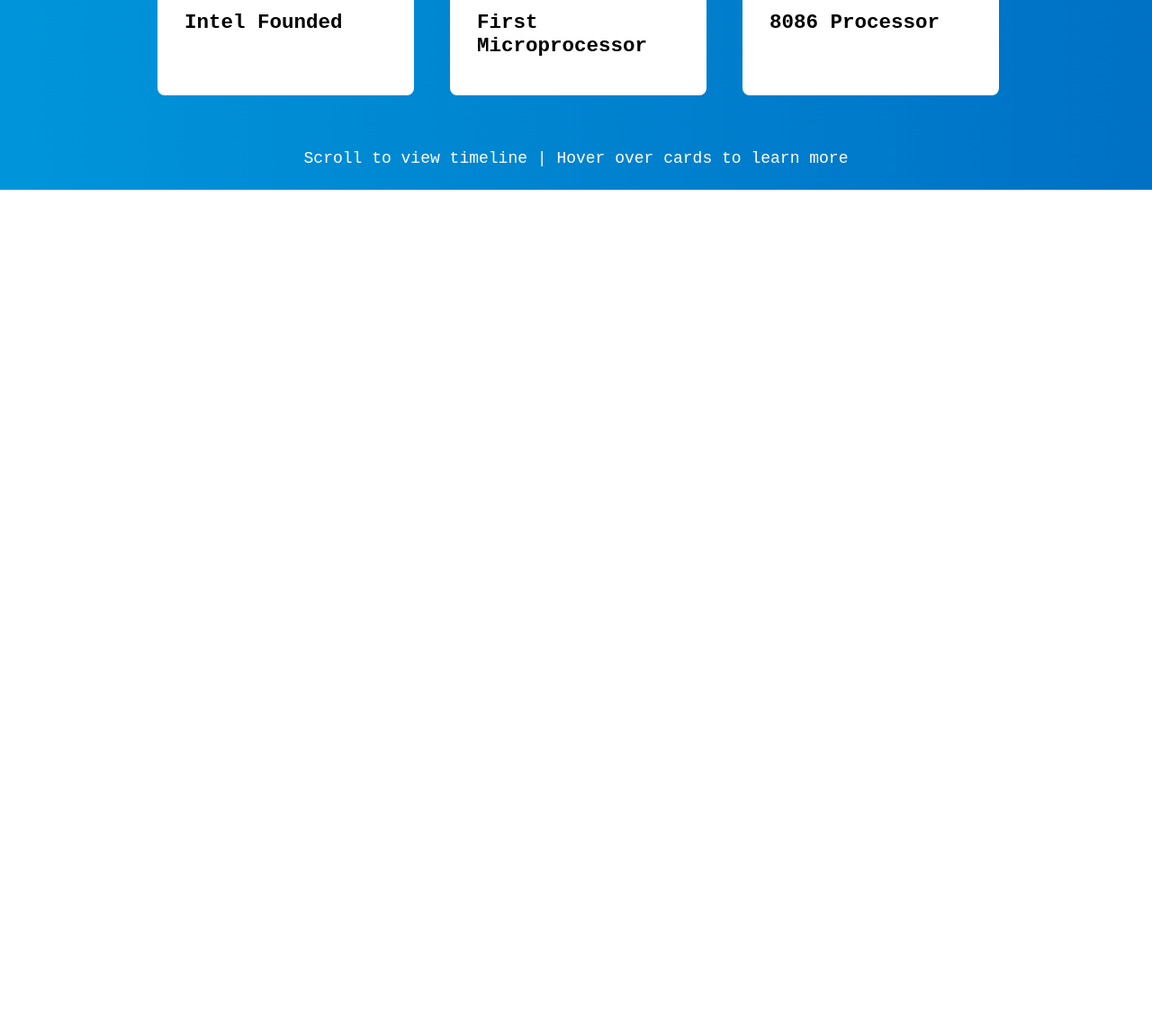
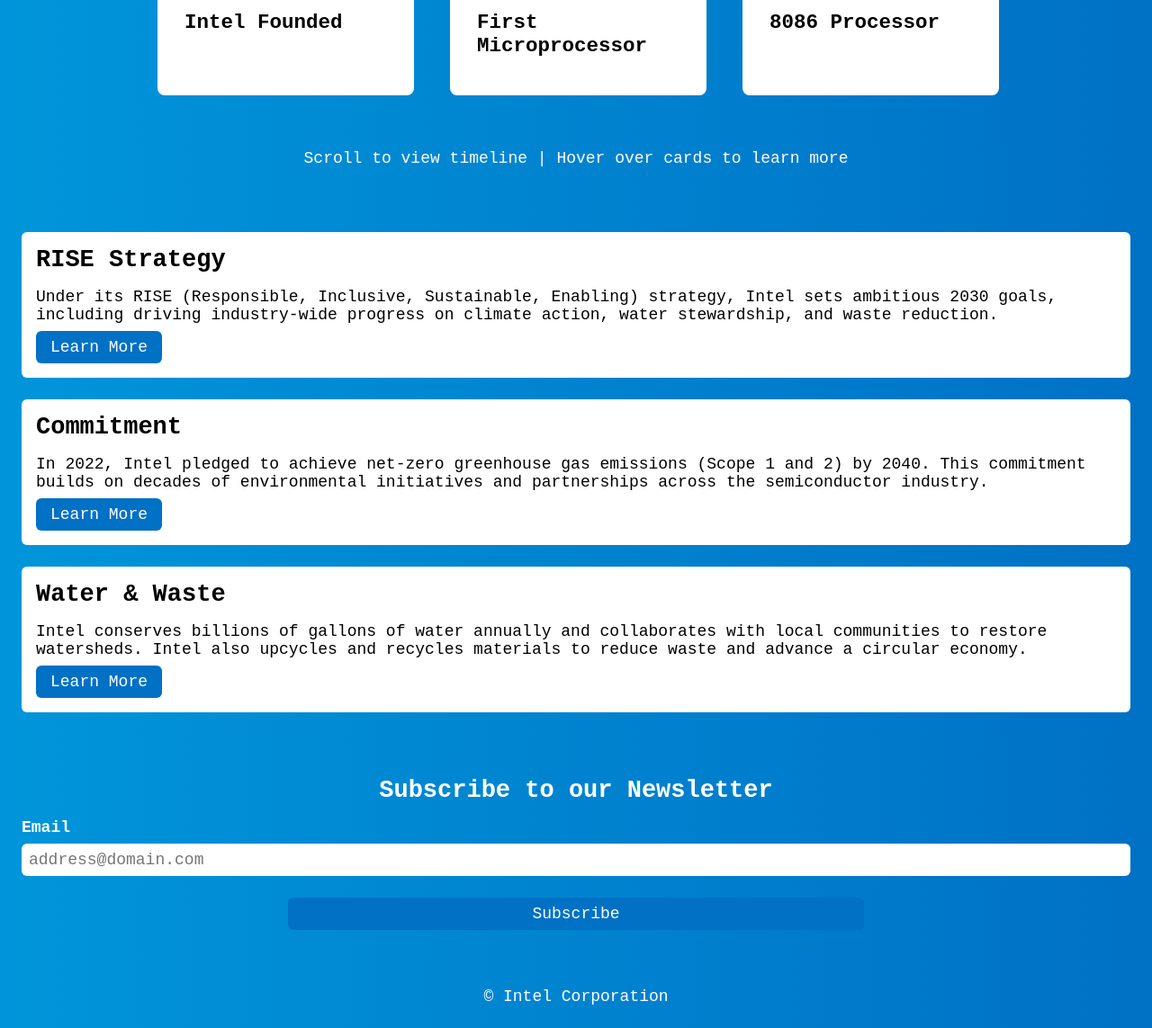
Before and after one commit to eev41/intel-sustainability-timeline-bootstrap, a plain HTML site: page index.html in a window 1280 px wide. Shown: the part 631-1774 px from the top of the page at 90% size. Before the commit the page ends 842 px from the top, so only its background shows below. Drawn offline with nearby package versions, Linux system fonts and the light colour scheme.

Commit message:
Added three-column info section and newsletter subscription form; improved accessibility

```diff
--- a/index.html
+++ b/index.html
@@ -1,18 +1,19 @@
 <!DOCTYPE html>
-<html lang="en">
+<html lang="en" dir="auto">
 <head>
   <meta charset="UTF-8"/>
   <meta name="viewport" content="width=device-width, initial-scale=1.0"/>
   <title>Intel: Sustainability Through the Ages</title>
   <link rel="stylesheet" href="style.css"/>
-</head>
+  <!-- Utilities-only: class-based styles without global resets -->
+  <link rel="stylesheet" href="https://cdn.jsdelivr.net/npm/bootstrap@5.3.8/dist/css/bootstrap-utilities.rtl.min.css" crossorigin="anonymous" />
+  </head>
 <body>
-
   <!-- Header / Hero Section -->
   <header>
     <div>
       <!-- Ask Copilot to teach you about `.svg`. 🙂 You'll need to resize the logo with CSS. -->
-      <a href="https://www.intel.com/content/www/us/en/homepage.html" target="_blank">
+      <a href="https://www.intel.com/content/www/us/en/homepage.html">
         <img src="img/intel-header-logo.svg" alt="Intel Logo"/>
       </a>
       <!-- Main Heading -->
@@ -30,11 +31,11 @@
   </header>
 
   <!-- Timeline Cards Section -->
-  <section class="card-container">
+  <main class="card-container">
 
     <!-- Card 1: 1968 -->
     <div class="card first" tabindex="0">
-      <img src="img/1.jpg"/>
+      <img src="img/1.jpg" alt="Drawing of scientists working in early computer lab"/>
       <h2>1968</h2>
       <h3>Intel Founded</h3>
       <!-- Add image -->
@@ -47,7 +48,7 @@
 
     <!-- Card 2: 1971 -->
     <div class="card" tabindex="0">
-      <img src="img/2.jpg"/>
+      <img src="img/2.jpg" alt="Image of Intel 4004 Microprocessor"/>
       <h2>1971</h2>
       <h3>First Microprocessor</h3>
       <!-- Add image -->
@@ -60,7 +61,7 @@
 
     <!-- Card 3: 1978 -->
     <div class="card" tabindex="0">
-      <img src="img/3.jpg"/>
+      <img src="img/3.jpg" alt="Image of Intel 8086 Processor"/>
       <h2>1978</h2>
       <h3>8086 Processor</h3>
       <!-- Add image -->
@@ -72,7 +73,7 @@
 
     <!-- Card 4: 1985 -->
     <div class="card" tabindex="0">
-      <img src="img/4.jpg"/>
+      <img src="img/4.jpg" alt="Image of Intel 386 Processor"/>
       <h2>1985</h2>
       <h3>386 Processor</h3>
       <!-- Add image -->
@@ -85,7 +86,7 @@
 
     <!-- Card 5: 2006 -->
     <div class="card" tabindex="0">
-      <img src="img/5.jpg"/>
+      <img src="img/5.jpg" alt="Photo of large greenhouse gas plumes rising from factory chimneys"/>
       <h2>2006</h2>
       <h3>Peak GHG Emissions</h3>
       <!-- Add image -->
@@ -99,7 +100,7 @@
 
     <!-- Card 6: 2020 -->
     <div class="card" tabindex="0">
-      <img src="img/6.jpg"/>
+      <img src="img/6.jpg" alt="Photo of hydropower plant spillway flowing with water"/>
       <h2>2020</h2>
       <h3>RISE Strategy</h3>
       <!-- Add image -->
@@ -112,7 +113,7 @@
 
     <!-- Card 7: 2022 -->
     <div class="card" tabindex="0">
-      <img src="img/7.jpg"/>
+      <img src="img/7.jpg" alt="Photo of hydropower plant spillway flowing with water"/>
       <h2>2022</h2>
       <h3>Net-Zero By 2040</h3>
       <!-- Add image -->
@@ -125,7 +126,7 @@
 
     <!-- Card 8: 2023 -->
     <div class="card" tabindex="0">
-      <img src="img/8.jpg"/>
+      <img src="img/8.jpg" alt="Photo of wind turbines scattered across fields"/>
       <h2>2023</h2>
       <h3>Renewable Electricity</h3>
       <!-- Add image -->
@@ -138,7 +139,7 @@
 
     <!-- Card 9: 2024 -->
     <div class="card last" tabindex="0">
-      <img src="img/9.jpg"/>
+      <img src="img/9.jpg" alt="Photo of man speaking into microphone in a full auditorium"/>
       <h2>2024</h2>
       <h3>Sustainability Summit</h3>
       <!-- Add image -->
@@ -148,8 +149,78 @@
         next-generation sustainable semiconductor manufacturing.
       </p>
     </div>
-  </section>
+  </main>
   <p id="instruction">Scroll to view timeline | Hover over cards to learn more</p>
   <p id="instruction-mobile">Scroll to view timeline | Tap cards to learn more</p>
+
+  <!-- 3-Column Content Section -->
+  <section class="p-4 rounded my-5 three-col-section container override">
+    <!-- The row holds the columns -->
+    <div class="row">
+      <!-- Column 1: full width on small screens, 1/3 on medium+ -->
+      <div class="p-3 bg-white rounded mb-4 col-12 col-md-4">
+        <h2 class="mb-3">RISE Strategy</h2>
+        <p>
+          Under its RISE (Responsible, Inclusive, Sustainable, Enabling) strategy,
+          Intel sets ambitious 2030 goals, including driving industry-wide
+          progress on climate action, water stewardship, and waste reduction.
+        </p>
+        <!-- Simple link styled by our local CSS -->
+        <a href="https://www.intel.com/content/www/us/en/environment/intel-and-the-environment.html" class="d-inline-block px-3 py-2 text-white text-decoration-none rounded mt-2">
+          Learn More
+        </a>
+      </div>
+
+      <!-- Column 2 -->
+      <div class="p-3 bg-white rounded mb-4 col-12 col-md-4">
+        <h2 class="mb-3">Commitment</h2>
+        <p>
+          In 2022, Intel pledged to achieve net-zero greenhouse gas emissions
+          (Scope 1 and 2) by 2040. This commitment builds on decades of
+          environmental initiatives and partnerships across the semiconductor
+          industry.
+        </p>
+        <a href="https://www.intc.com/news-events/press-releases/detail/1539/intel-commits-to-net-zero-greenhouse-gas-emissions-in-its" class="d-inline-block px-3 py-2 text-white text-decoration-none rounded mt-2">
+          Learn More
+        </a>
+      </div>
+
+      <!-- Column 3 -->
+      <div class="p-3 bg-white rounded mb-0 col-12 col-md-4">
+        <h2 class="mb-3">Water &amp; Waste</h2>
+        <p>
+          Intel conserves billions of gallons of water annually and
+          collaborates with local communities to restore watersheds.
+          Intel also upcycles and recycles materials to reduce waste and
+          advance a circular economy.
+        </p>
+        <a href="https://www.intel.com/content/www/us/en/policy/policy-water.html" class="text-white text-decoration-none px-3 py-2 rounded mt-2 d-inline-block">
+          Learn More
+        </a>
+      </div>
+    </div>
+  </section>
+
+  <!-- Subscription Form -->
+  <section class="container mb-5">
+    <h2 class="mb-3 text-center text-white">Subscribe to our Newsletter</h2>
+
+    <!-- Simple subscription form -->
+    <form class="d-flex flex-column gap-2 override" action="#" method="post">
+      <!-- Email label and input -->
+      <label for="email" class="fw-bold mx-4 text-white">Email</label>
+      <input id="email" name="email" type="email" placeholder="address@domain.com" class="p-2 bg-white border-0 rounded mx-4" required/>
+
+      <!-- Submit button -->
+      <button type="submit" class="text-white px-3 py-2 border-0 rounded my-3 mx-auto w-50 .d-flex">
+        Subscribe
+      </button>
+    </form>
+  </section>
+
+  <!-- Footer -->
+   <footer class="text-white text-center mb-4 container">
+      © Intel Corporation
+   </footer>
 </body>
 </html>
--- a/style.css
+++ b/style.css
@@ -125,7 +125,7 @@
   bottom: 0;
   left: 0;
   z-index: 1;
-  transition: opacity .4s ease;
+  transition: opacity 0.4s ease;
   opacity: 0;
 }
 
@@ -211,3 +211,18 @@
     display: inherit;
   }
 }
+
+/* Bootstrap Overrides */
+.override button, input, a {
+  font-family: "Intel One Mono", monospace;
+  font-optical-sizing: auto;
+  font-weight: 400;
+  font-style: normal;
+  font-size: 18px;
+  background-color: #0071c5;
+  transition: all 0.4s ease;
+}
+
+.override a:hover,button:hover {
+  background-color: #00C7FD;
+}
```
